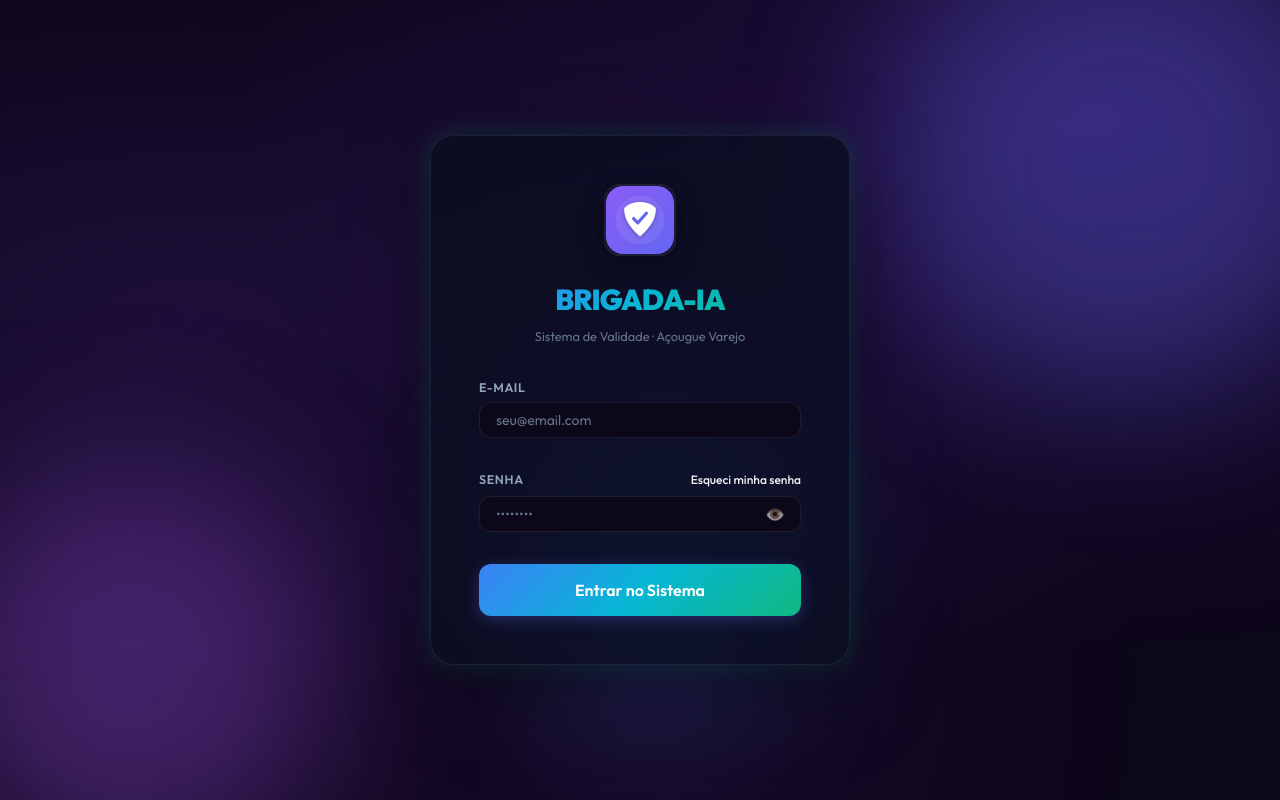
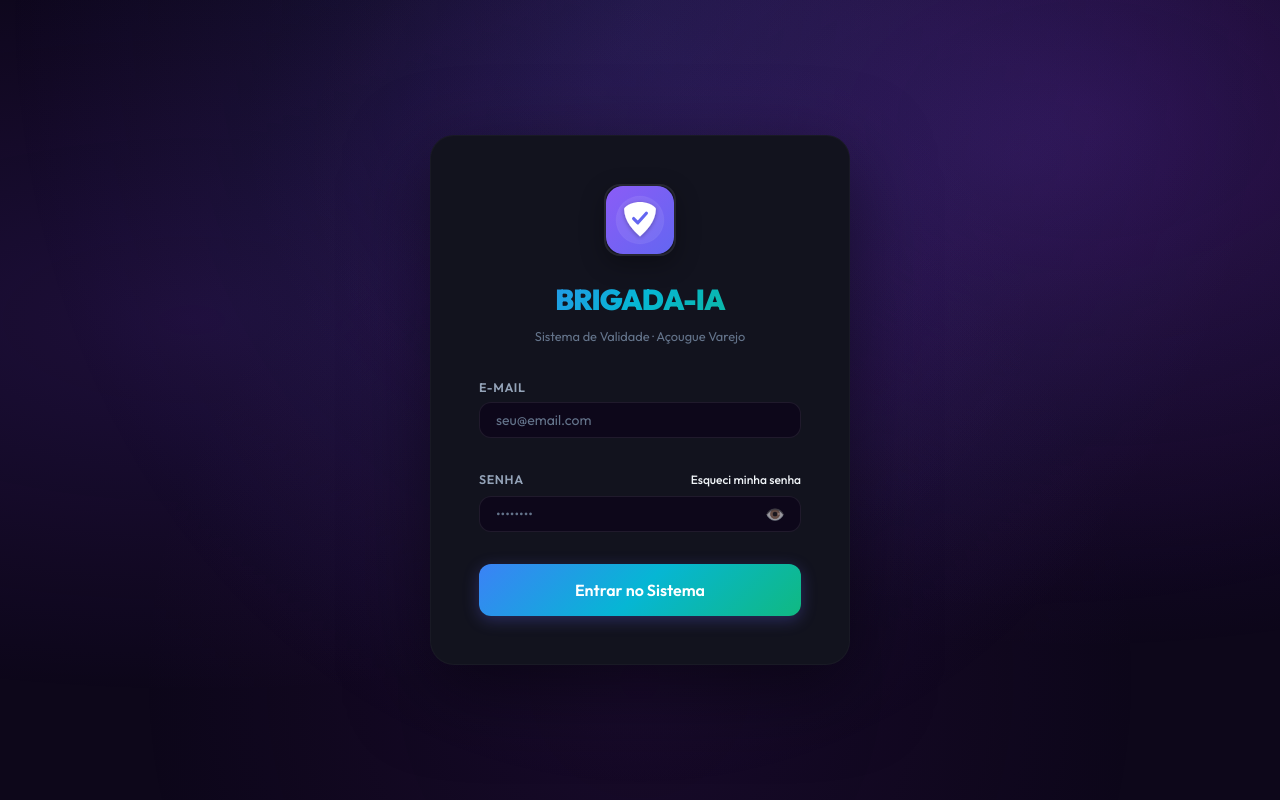
Before and after one commit to gabriel-felipe10/BRIGADA-IA, a Flask app: page / in a window 1280 px wide. Run offline with Flask 3, Linux system fonts and the light colour scheme; data that the repository does not hold is empty; parts of the project's set-up code (start-up, migrations or seed data) failed here and were passed over; some libraries are stand-ins or nearby versions.

Commit message:
Atualizações de UI: fundo de login, cores de botões, opções de campos e dropdowns

```diff
--- a/app/static/css/style.css
+++ b/app/static/css/style.css
@@ -244,31 +244,20 @@ body::before {
   position:relative; padding: var(--sp-xl);
 }
 
-.login-bg { position:fixed; inset:0; overflow:hidden; pointer-events:none; }
-.login-blob {
-  position:absolute; border-radius:50%;
-  filter:blur(80px); opacity:0.35;
-  animation: blobFloat 8s ease-in-out infinite;
-}
-.login-blob--1 { width:500px; height:500px; background:#6366f1; top:-100px; right:-100px; animation-delay:0s; }
-.login-blob--2 { width:400px; height:400px; background:#a855f7; bottom:-80px; left:-80px; animation-delay:3s; }
-.login-blob--3 { width:300px; height:300px; background:#3b82f6; top:50%; left:40%; animation-delay:6s; }
-
-@keyframes blobFloat {
-  0%,100% { transform:translate(0,0) scale(1); }
-  33% { transform:translate(20px,-20px) scale(1.05); }
-  66% { transform:translate(-15px,15px) scale(0.95); }
+.login-bg {
+  position:fixed; inset:0; overflow:hidden; pointer-events:none;
+  background: radial-gradient(ellipse at 50% 0%, rgba(99, 102, 241, 0.15) 0%, transparent 70%),
+              radial-gradient(ellipse at 80% 20%, rgba(168, 85, 247, 0.1) 0%, transparent 50%);
 }
 
 .login-card {
-  background: rgba(11,15,34,0.85);
-  border:1px solid var(--glass-border);
-  border-radius:var(--r-2xl);
+  background: #12131e;
+  border: 1px solid rgba(255,255,255,0.03);
+  border-radius: var(--r-2xl);
   padding: var(--sp-2xl);
-  width:100%; max-width:420px;
-  backdrop-filter:blur(24px);
-  box-shadow: 0 24px 80px rgba(0,0,0,0.5), var(--accent-glow);
-  position:relative; z-index:10;
+  width: 100%; max-width: 420px;
+  box-shadow: 0 24px 80px rgba(0,0,0,0.5);
+  position: relative; z-index: 10;
   animation: slideUp 0.5s var(--t-slow);
 }
 
--- a/app/static/js/app.js
+++ b/app/static/js/app.js
@@ -64,11 +64,7 @@ window.BrigadaRouter = {
   renderLogin(root) {
     root.innerHTML = `
       <div class="login-screen">
-        <div class="login-bg">
-          <div class="login-blob login-blob--1"></div>
-          <div class="login-blob login-blob--2"></div>
-          <div class="login-blob login-blob--3"></div>
-        </div>
+        <div class="login-bg"></div>
         <div class="login-card">
           <div class="login-logo">
             <img src="/static/icon.svg" alt="Logo" style="width: 72px; height: 72px; border-radius: 16px; object-fit: cover; margin-bottom: 12px; box-shadow: 0 8px 24px rgba(0,0,0,0.3); border: 2px solid rgba(255,255,255,0.08);">
--- a/app/static/js/dashboard.js
+++ b/app/static/js/dashboard.js
@@ -248,11 +248,37 @@ window.BrigadaDashboard = {
               <div class="form-row">
                 <div class="form-group">
                   <label class="form-label">Coluna</label>
-                  <input type="text" id="field-column" class="form-input" placeholder="ex: A">
+                  <select id="field-column" class="form-input">
+                    <option value="">Selecione...</option>
+                    <option value="Aéreo">Aéreo</option>
+                    <option value="Piso">Piso</option>
+                  </select>
                 </div>
                 <div class="form-group">
                   <label class="form-label">Número da Coluna</label>
-                  <input type="number" id="field-column-number" class="form-input" placeholder="ex: 3" min="1">
+                  <select id="field-column-number" class="form-input">
+                    <option value="">Selecione...</option>
+                    <option value="1">1</option>
+                    <option value="2">2</option>
+                    <option value="3">3</option>
+                    <option value="4">4</option>
+                    <option value="5">5</option>
+                    <option value="6">6</option>
+                    <option value="7">7</option>
+                    <option value="8">8</option>
+                    <option value="9">9</option>
+                    <option value="10">10</option>
+                    <option value="11">11</option>
+                    <option value="12">12</option>
+                    <option value="13">13</option>
+                    <option value="14">14</option>
+                    <option value="15">15</option>
+                    <option value="16">16</option>
+                    <option value="17">17</option>
+                    <option value="18">18</option>
+                    <option value="19">19</option>
+                    <option value="20">20</option>
+                  </select>
                 </div>
               </div>
               <div class="form-row">
@@ -264,7 +290,6 @@ window.BrigadaDashboard = {
                   <label class="form-label">Unidade</label>
                   <select id="field-unit" class="form-input">
                     <option value="kg">kg</option>
-                    <option value="pct">pct</option>
                     <option value="un">un</option>
                     <option value="cx">cx</option>
                   </select>
--- a/app/static/js/hortifruti.js
+++ b/app/static/js/hortifruti.js
@@ -24,14 +24,14 @@ window.BrigadaHortifruti = {
         </div>
         <div style="display:flex; gap:var(--sp-sm); flex-wrap:wrap; align-items:center;">
           ${isSuperAdmin ? `
-          <button class="btn btn--ghost" id="btn-import-csv-hortifruti" title="Importar produtos via CSV">
+          <button class="btn btn--primary" id="btn-import-csv-hortifruti" title="Importar produtos via CSV">
             <span>📥</span> Importar
           </button>
           ` : ''}
-          <button class="btn btn--ghost" id="btn-export-excel-hortifruti" title="Exportar para Excel">
+          <button class="btn btn--primary" id="btn-export-excel-hortifruti" title="Exportar para Excel">
             <span>📗</span> Excel
           </button>
-          <button class="btn btn--ghost" id="btn-export-pdf-hortifruti" title="Exportar para PDF">
+          <button class="btn btn--primary" id="btn-export-pdf-hortifruti" title="Exportar para PDF">
             <span>📄</span> PDF
           </button>
           ${canAddProduct ? `
@@ -119,11 +119,37 @@ window.BrigadaHortifruti = {
               <div class="form-row">
                 <div class="form-group">
                   <label class="form-label">Coluna</label>
-                  <input type="text" id="field-column-hortifruti" class="form-input" placeholder="ex: A">
+                  <select id="field-column-hortifruti" class="form-input">
+                    <option value="">Selecione...</option>
+                    <option value="Aéreo">Aéreo</option>
+                    <option value="Piso">Piso</option>
+                  </select>
                 </div>
                 <div class="form-group">
                   <label class="form-label">Número da Coluna</label>
-                  <input type="number" id="field-column-number-hortifruti" class="form-input" placeholder="ex: 3" min="1">
+                  <select id="field-column-number-hortifruti" class="form-input">
+                    <option value="">Selecione...</option>
+                    <option value="1">1</option>
+                    <option value="2">2</option>
+                    <option value="3">3</option>
+                    <option value="4">4</option>
+                    <option value="5">5</option>
+                    <option value="6">6</option>
+                    <option value="7">7</option>
+                    <option value="8">8</option>
+                    <option value="9">9</option>
+                    <option value="10">10</option>
+                    <option value="11">11</option>
+                    <option value="12">12</option>
+                    <option value="13">13</option>
+                    <option value="14">14</option>
+                    <option value="15">15</option>
+                    <option value="16">16</option>
+                    <option value="17">17</option>
+                    <option value="18">18</option>
+                    <option value="19">19</option>
+                    <option value="20">20</option>
+                  </select>
                 </div>
               </div>
               <div class="form-row">
@@ -136,7 +162,6 @@ window.BrigadaHortifruti = {
                   <select id="field-unit-hortifruti" class="form-input">
                     <option value="un">un</option>
                     <option value="kg">kg</option>
-                    <option value="pct">pct</option>
                     <option value="cx">cx</option>
                   </select>
                 </div>
--- a/app/static/js/mercearia.js
+++ b/app/static/js/mercearia.js
@@ -24,14 +24,14 @@ window.BrigadaMercearia = {
         </div>
         <div style="display:flex; gap:var(--sp-sm); flex-wrap:wrap; align-items:center;">
           ${isSuperAdmin ? `
-          <button class="btn btn--ghost" id="btn-import-csv-mercearia" title="Importar produtos via CSV">
+          <button class="btn btn--primary" id="btn-import-csv-mercearia" title="Importar produtos via CSV">
             <span>📥</span> Importar
           </button>
           ` : ''}
-          <button class="btn btn--ghost" id="btn-export-excel-mercearia" title="Exportar para Excel">
+          <button class="btn btn--primary" id="btn-export-excel-mercearia" title="Exportar para Excel">
             <span>📗</span> Excel
           </button>
-          <button class="btn btn--ghost" id="btn-export-pdf-mercearia" title="Exportar para PDF">
+          <button class="btn btn--primary" id="btn-export-pdf-mercearia" title="Exportar para PDF">
             <span>📄</span> PDF
           </button>
           ${canAddProduct ? `
@@ -119,11 +119,37 @@ window.BrigadaMercearia = {
               <div class="form-row">
                 <div class="form-group">
                   <label class="form-label">Coluna</label>
-                  <input type="text" id="field-column-mercearia" class="form-input" placeholder="ex: A">
+                  <select id="field-column-mercearia" class="form-input">
+                    <option value="">Selecione...</option>
+                    <option value="Aéreo">Aéreo</option>
+                    <option value="Piso">Piso</option>
+                  </select>
                 </div>
                 <div class="form-group">
                   <label class="form-label">Número da Coluna</label>
-                  <input type="number" id="field-column-number-mercearia" class="form-input" placeholder="ex: 3" min="1">
+                  <select id="field-column-number-mercearia" class="form-input">
+                    <option value="">Selecione...</option>
+                    <option value="1">1</option>
+                    <option value="2">2</option>
+                    <option value="3">3</option>
+                    <option value="4">4</option>
+                    <option value="5">5</option>
+                    <option value="6">6</option>
+                    <option value="7">7</option>
+                    <option value="8">8</option>
+                    <option value="9">9</option>
+                    <option value="10">10</option>
+                    <option value="11">11</option>
+                    <option value="12">12</option>
+                    <option value="13">13</option>
+                    <option value="14">14</option>
+                    <option value="15">15</option>
+                    <option value="16">16</option>
+                    <option value="17">17</option>
+                    <option value="18">18</option>
+                    <option value="19">19</option>
+                    <option value="20">20</option>
+                  </select>
                 </div>
               </div>
               <div class="form-row">
@@ -134,9 +160,8 @@ window.BrigadaMercearia = {
                 <div class="form-group">
                   <label class="form-label">Unidade</label>
                   <select id="field-unit-mercearia" class="form-input">
+                    <option value="kg">kg</option>
                     <option value="un">un</option>
-                    <option value="pct">pct</option>
-                    <option value="kg">kg</option>
                     <option value="cx">cx</option>
                   </select>
                 </div>
--- a/app/static/js/padaria.js
+++ b/app/static/js/padaria.js
@@ -24,14 +24,14 @@ window.BrigadaPadaria = {
         </div>
         <div style="display:flex; gap:var(--sp-sm); flex-wrap:wrap; align-items:center;">
           ${isSuperAdmin ? `
-          <button class="btn btn--ghost" id="btn-import-csv-padaria" title="Importar produtos via CSV">
+          <button class="btn btn--primary" id="btn-import-csv-padaria" title="Importar produtos via CSV">
             <span>📥</span> Importar
           </button>
           ` : ''}
-          <button class="btn btn--ghost" id="btn-export-excel-padaria" title="Exportar para Excel">
+          <button class="btn btn--primary" id="btn-export-excel-padaria" title="Exportar para Excel">
             <span>📗</span> Excel
           </button>
-          <button class="btn btn--ghost" id="btn-export-pdf-padaria" title="Exportar para PDF">
+          <button class="btn btn--primary" id="btn-export-pdf-padaria" title="Exportar para PDF">
             <span>📄</span> PDF
           </button>
           ${canAddProduct ? `
@@ -119,11 +119,37 @@ window.BrigadaPadaria = {
               <div class="form-row">
                 <div class="form-group">
                   <label class="form-label">Coluna</label>
-                  <input type="text" id="field-column-padaria" class="form-input" placeholder="ex: A">
+                  <select id="field-column-padaria" class="form-input">
+                    <option value="">Selecione...</option>
+                    <option value="Aéreo">Aéreo</option>
+                    <option value="Piso">Piso</option>
+                  </select>
                 </div>
                 <div class="form-group">
                   <label class="form-label">Número da Coluna</label>
-                  <input type="number" id="field-column-number-padaria" class="form-input" placeholder="ex: 3" min="1">
+                  <select id="field-column-number-padaria" class="form-input">
+                    <option value="">Selecione...</option>
+                    <option value="1">1</option>
+                    <option value="2">2</option>
+                    <option value="3">3</option>
+                    <option value="4">4</option>
+                    <option value="5">5</option>
+                    <option value="6">6</option>
+                    <option value="7">7</option>
+                    <option value="8">8</option>
+                    <option value="9">9</option>
+                    <option value="10">10</option>
+                    <option value="11">11</option>
+                    <option value="12">12</option>
+                    <option value="13">13</option>
+                    <option value="14">14</option>
+                    <option value="15">15</option>
+                    <option value="16">16</option>
+                    <option value="17">17</option>
+                    <option value="18">18</option>
+                    <option value="19">19</option>
+                    <option value="20">20</option>
+                  </select>
                 </div>
               </div>
               <div class="form-row">
@@ -134,9 +160,8 @@ window.BrigadaPadaria = {
                 <div class="form-group">
                   <label class="form-label">Unidade</label>
                   <select id="field-unit-padaria" class="form-input">
+                    <option value="kg">kg</option>
                     <option value="un">un</option>
-                    <option value="pct">pct</option>
-                    <option value="kg">kg</option>
                     <option value="cx">cx</option>
                   </select>
                 </div>
--- a/app/static/js/pereciveis.js
+++ b/app/static/js/pereciveis.js
@@ -24,14 +24,14 @@ window.BrigadaPereciveis = {
         </div>
         <div style="display:flex; gap:var(--sp-sm); flex-wrap:wrap; align-items:center;">
           ${isSuperAdmin ? `
-          <button class="btn btn--ghost" id="btn-import-csv-pereciveis" title="Importar produtos via CSV">
+          <button class="btn btn--primary" id="btn-import-csv-pereciveis" title="Importar produtos via CSV">
             <span>📥</span> Importar
           </button>
           ` : ''}
-          <button class="btn btn--ghost" id="btn-export-excel-pereciveis" title="Exportar para Excel">
+          <button class="btn btn--primary" id="btn-export-excel-pereciveis" title="Exportar para Excel">
             <span>📗</span> Excel
           </button>
-          <button class="btn btn--ghost" id="btn-export-pdf-pereciveis" title="Exportar para PDF">
+          <button class="btn btn--primary" id="btn-export-pdf-pereciveis" title="Exportar para PDF">
             <span>📄</span> PDF
           </button>
           ${canAddProduct ? `
@@ -126,11 +126,37 @@ window.BrigadaPereciveis = {
               <div class="form-row">
                 <div class="form-group">
                   <label class="form-label">Coluna</label>
-                  <input type="text" id="field-column-pereciveis" class="form-input" placeholder="ex: A">
+                  <select id="field-column-pereciveis" class="form-input">
+                    <option value="">Selecione...</option>
+                    <option value="Aéreo">Aéreo</option>
+                    <option value="Piso">Piso</option>
+                  </select>
                 </div>
                 <div class="form-group">
                   <label class="form-label">Número da Coluna</label>
-                  <input type="number" id="field-column-number-pereciveis" class="form-input" placeholder="ex: 3" min="1">
+                  <select id="field-column-number-pereciveis" class="form-input">
+                    <option value="">Selecione...</option>
+                    <option value="1">1</option>
+                    <option value="2">2</option>
+                    <option value="3">3</option>
+                    <option value="4">4</option>
+                    <option value="5">5</option>
+                    <option value="6">6</option>
+                    <option value="7">7</option>
+                    <option value="8">8</option>
+                    <option value="9">9</option>
+                    <option value="10">10</option>
+                    <option value="11">11</option>
+                    <option value="12">12</option>
+                    <option value="13">13</option>
+                    <option value="14">14</option>
+                    <option value="15">15</option>
+                    <option value="16">16</option>
+                    <option value="17">17</option>
+                    <option value="18">18</option>
+                    <option value="19">19</option>
+                    <option value="20">20</option>
+                  </select>
                 </div>
               </div>
               <div class="form-row">
@@ -142,7 +168,6 @@ window.BrigadaPereciveis = {
                   <label class="form-label">Unidade</label>
                   <select id="field-unit-pereciveis" class="form-input">
                     <option value="kg">kg</option>
-                    <option value="pct">pct</option>
                     <option value="un">un</option>
                     <option value="cx">cx</option>
                   </select>
```
Also changed, not shown: app/static/js/products.js (+32 -7 lines), update.py (added, +51 -0 lines).
